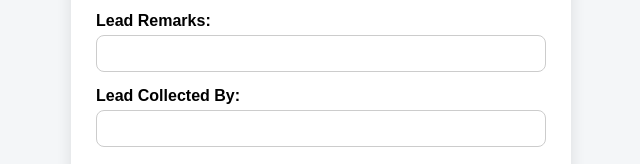
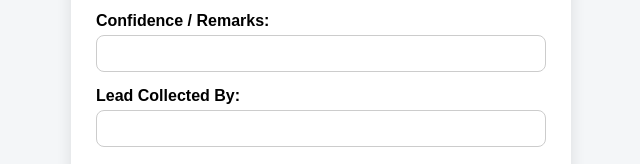
Before and after one commit to abhinandpk025/DreamBee-Lead-Form, a plain HTML site: page index.html in a window 1280 px wide. Shown: the part 428-592 px from the top of the page, 319-959 px from the left. Drawn offline with Linux system fonts and the light colour scheme.

Commit message:
Update index.html

```diff
--- a/index.html
+++ b/index.html
@@ -85,7 +85,7 @@
       <option value="IC">IC</option>
     </select>
 
-    <label>Lead Remarks:</label>
+    <label>Confidence / Remarks:</label>
     <input type="text" name="leadRemarks">
 
     <label>Lead Collected By:</label>
```
